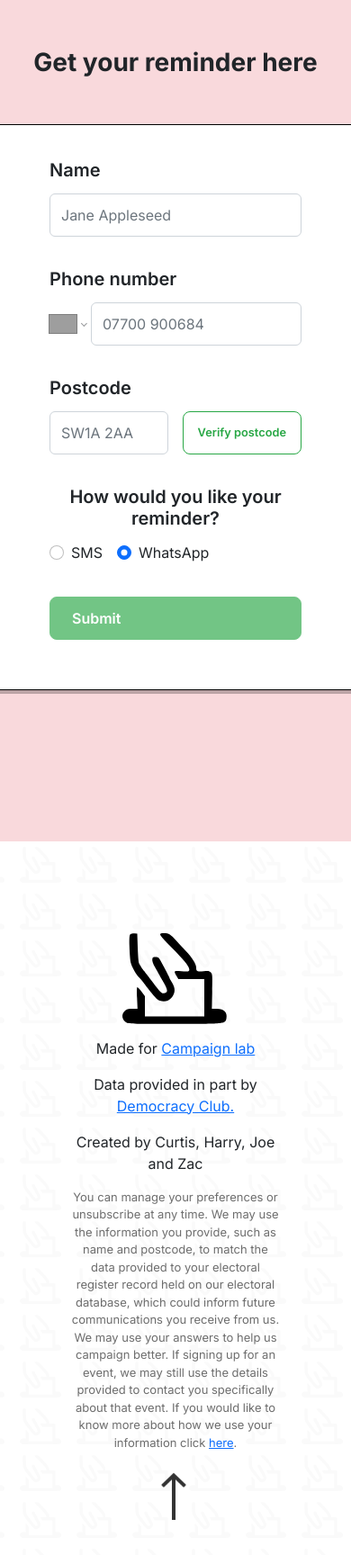
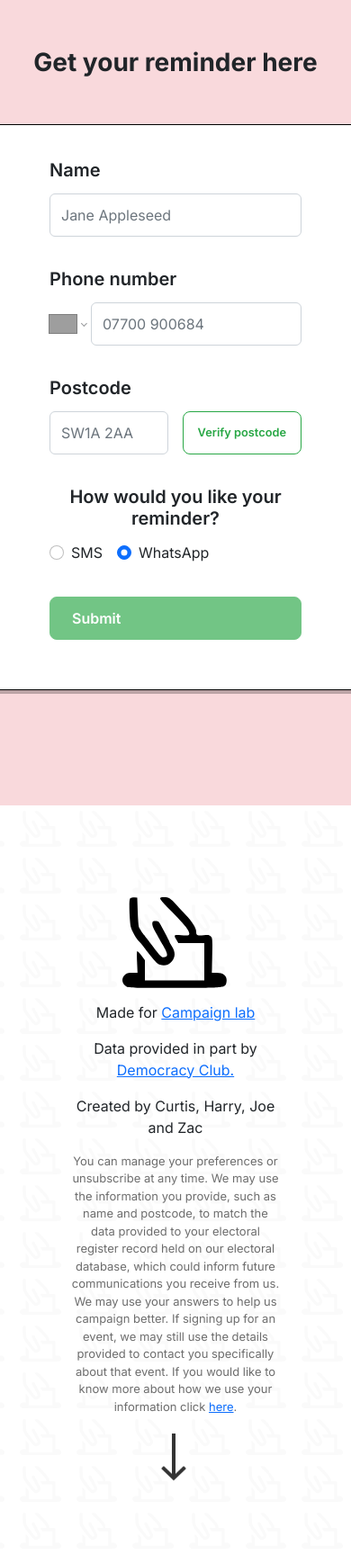
Before and after one commit to Curtis-Turk/Remember-to-Vote, a Next.js app: page / in a window 390 px wide. Shown: the top 1728 px of the page at 90% size. Built offline with nearby package versions, Linux system fonts and the light colour scheme; grey boxes are pictures that could not be loaded.

Commit message:
form-section bottom padding responsive

```diff
--- a/styles.css
+++ b/styles.css
@@ -221,6 +221,10 @@ weight: 600
     border-right: none !important;
     border-left: none !important;
   }
+
+  #form-section {
+    padding-bottom: 8rem !important;
+  }
 }
 
 @media screen and (max-width: 818px) {
@@ -416,7 +420,7 @@ legend {
 }
 
 #up-arrow {
-  transform: scaleY(-1);
+  /* transform: scaleY(0, -1); */
 }
 
 /* CSS variables. */
```
